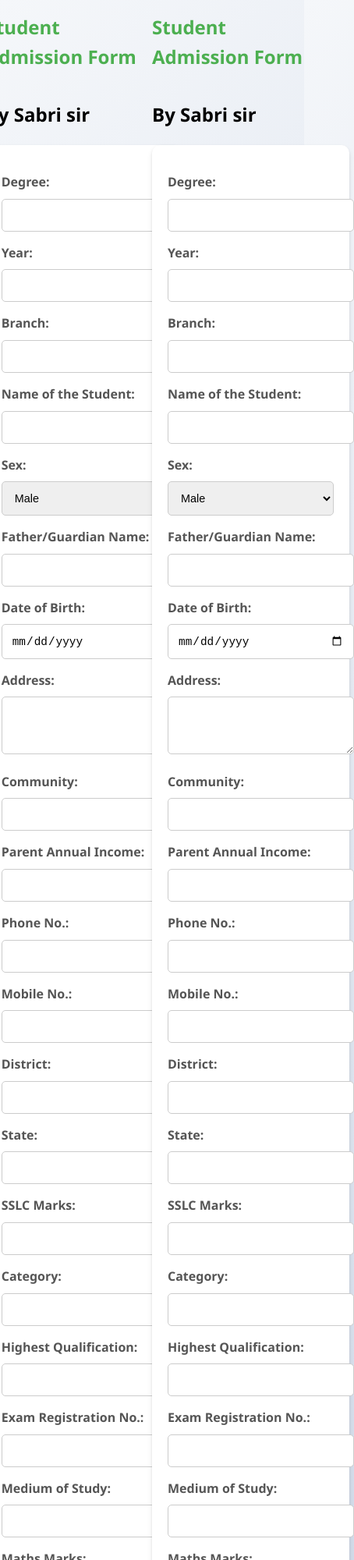
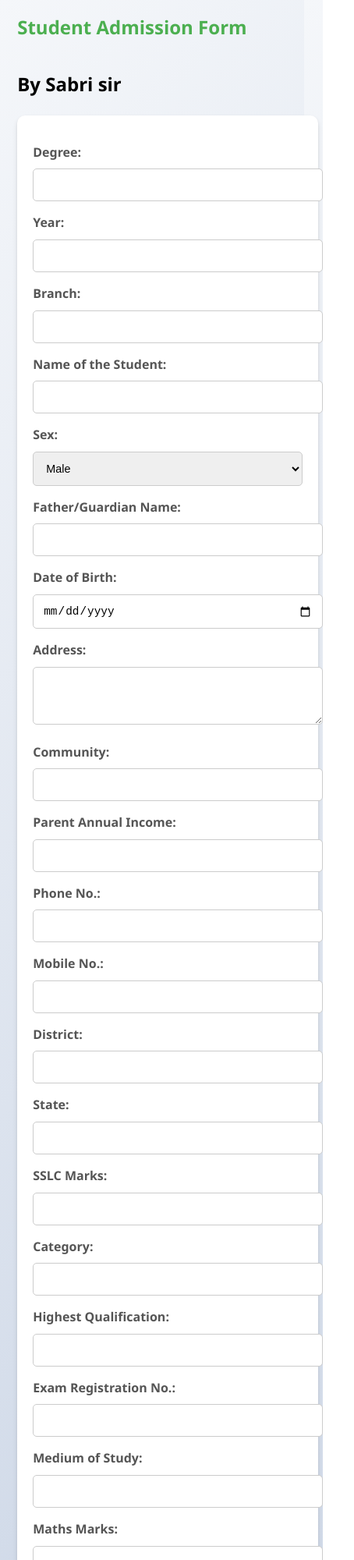
Before and after one commit to MarsalShyam/GnyanAdmissionForm, a plain HTML site: page index.html in a window 390 px wide. Shown: the top 2000 px of the page at 78% size, 454 px wide, since content can reach past the window. Drawn offline with Linux system fonts and the light colour scheme.

Commit message:
no change

```diff
--- a/index.html
+++ b/index.html
@@ -95,103 +95,4 @@
     </div>
     <script src="script.js"></script>
 </body>
-
-<!DOCTYPE html>
-<html lang="en">
-
-<head>
-    <meta charset="UTF-8">
-    <meta name="viewport" content="width=device-width, initial-scale=1.0">
-    <title>Student Data Submission Form</title>
-    <link rel="stylesheet" href="style.css" />
-</head>
-
-<body>
-    <div class="container">
-        <h1>Student Admission Form</h1>
-        <h2>By Sabri sir</h2>
-        <form id="studentForm">
-            <!-- Basic Details -->
-            <label for="degree">Degree:</label>
-            <input type="text" id="degree" name="degree" required>
-
-            <label for="year">Year:</label>
-            <input type="text" id="year" name="year" required>
-
-            <label for="branch">Branch:</label>
-            <input type="text" id="branch" name="branch" required>
-
-            <label for="name">Name of the Student:</label>
-            <input type="text" id="name" name="name" required>
-
-            <label for="sex">Sex:</label>
-            <select id="sex" name="sex" required>
-                <option value="Male">Male</option>
-                <option value="Female">Female</option>
-                <option value="Other">Other</option>
-            </select>
-
-            <label for="guardianName">Father/Guardian Name:</label>
-            <input type="text" id="guardianName" name="guardianName" required>
-
-            <label for="dob">Date of Birth:</label>
-            <input type="date" id="dob" name="dob" required>
-
-            <label for="address">Address:</label>
-            <textarea id="address" name="address" rows="3" required></textarea>
-
-            <label for="community">Community:</label>
-            <input type="text" id="community" name="community" required>
-
-            <label for="parentIncome">Parent Annual Income:</label>
-            <input type="number" id="parentIncome" name="parentIncome" required>
-
-            <label for="phoneNo">Phone No.:</label>
-            <input type="text" id="phoneNo" name="phoneNo">
-
-            <label for="mobileNo">Mobile No.:</label>
-            <input type="text" id="mobileNo" name="mobileNo" required>
-
-            <label for="district">District:</label>
-            <input type="text" id="district" name="district" required>
-
-            <label for="state">State:</label>
-            <input type="text" id="state" name="state" required>
-
-            <label for="sslcMarks">SSLC Marks:</label>
-            <input type="number" id="sslcMarks" name="sslcMarks" required>
-
-            <label for="category">Category:</label>
-            <input type="text" id="category" name="category" required>
-
-            <label for="highestQualification">Highest Qualification:</label>
-            <input type="text" id="highestQualification" name="highestQualification" required>
-
-            <label for="examRegNo">Exam Registration No.:</label>
-            <input type="text" id="examRegNo" name="examRegNo" required>
-
-            <label for="mediumOfStudy">Medium of Study:</label>
-            <input type="text" id="mediumOfStudy" name="mediumOfStudy" required>
-
-            <label for="mathsMarks">Maths Marks:</label>
-            <input type="number" id="mathsMarks" name="mathsMarks" required>
-
-            <label for="physicsMarks">Physics/Vocational Practical Marks:</label>
-            <input type="number" id="physicsMarks" name="physicsMarks" required>
-
-            <label for="chemistryMarks">Chemistry/Vocational Practical Marks:</label>
-            <input type="number" id="chemistryMarks" name="chemistryMarks" required>
-
-            <label for="pcmPercentage">PCM %:</label>
-            <input type="number" step="0.01" id="pcmPercentage" name="pcmPercentage" required>
-
-            <label for="cutOffMarks">Cut-off Marks (out of 200):</label>
-            <input type="number" id="cutOffMarks" name="cutOffMarks" required>
-
-            <button type="submit">Submit</button>
-        </form>
-    </div>
-    <script src="script.js"></script>
-</body>
-
 </html>
```
Also changed, not shown: 1 other file.
